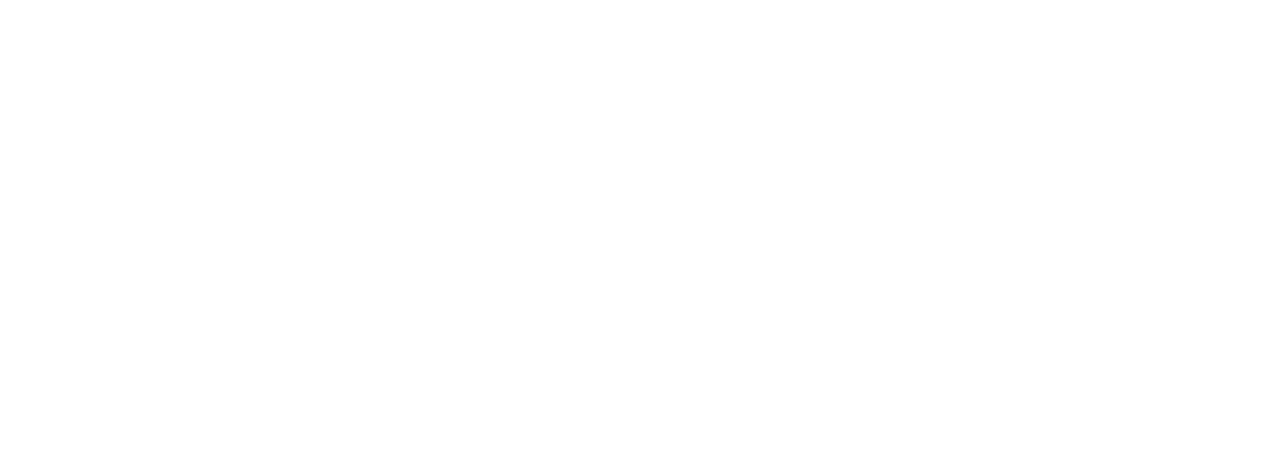
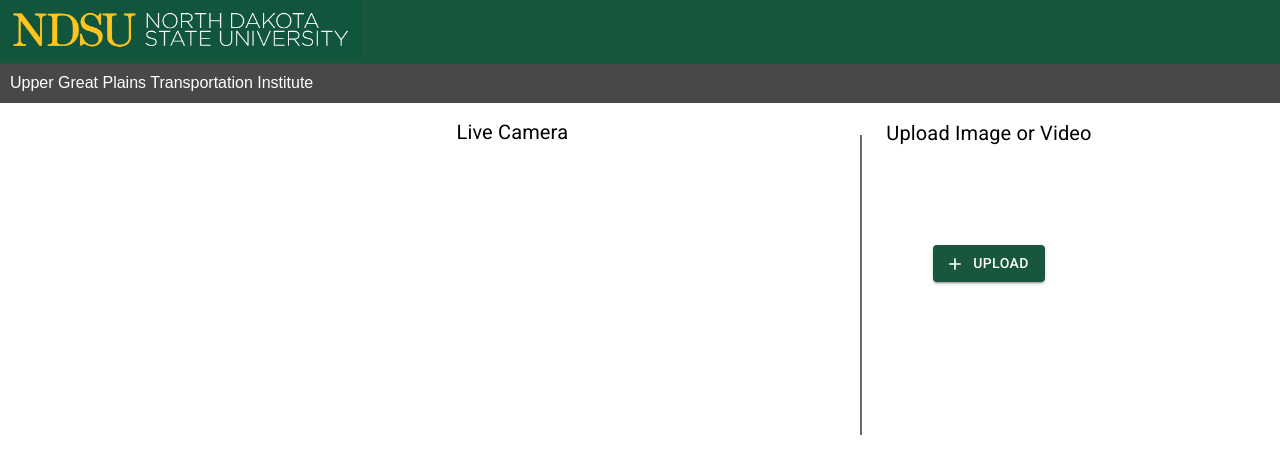
Before and after one commit to jessearonsona/Traffic-Object-Recognition, a React (Create React App) app in the folder front-end/: page /home in a window 1280 px wide. Before the commit this address had no page. Shown: the top 474 px of the page. Built offline with nearby package versions, Linux system fonts and the light colour scheme; no server answers.

Commit message:
Added homepage with webcam and upload preview

```diff
--- a/front-end/package.json
+++ b/front-end/package.json
@@ -15,6 +15,7 @@
     "react-icons": "^4.3.1",
     "react-router-dom": "^6.2.1",
     "react-scripts": "5.0.0",
+    "react-webcam": "^6.0.1",
     "web-vitals": "^2.1.4"
   },
   "scripts": {
--- a/front-end/src/App.js
+++ b/front-end/src/App.js
@@ -3,6 +3,7 @@ import { createTheme, ThemeProvider } from "@material-ui/core";
 import Login from "./pages/Login";
 import Tracking from "./pages/Tracking";
 import Conditions from "./pages/Conditions";
+import Home from "./pages/Home";
 
 const theme = createTheme({
   palette: {
@@ -23,6 +24,7 @@ function App() {
           <Route path="/" element={<Login />} />
           <Route path="/tracking" element={<Tracking />} />
           <Route path="/conditions" element={<Conditions />} />
+          <Route path="/home" element={<Home />} />
         </Routes>
       </Router>
     </ThemeProvider>
--- /dev/null
+++ b/front-end/src/pages/Home.js
@@ -0,0 +1,124 @@
+import Header from "../components/Header";
+import "../styling/Home.css";
+import {Button, Container, Grid, Input, Typography} from "@material-ui/core";
+import Webcam from "react-webcam";
+import React from "react";
+import AddIcon from '@mui/icons-material/Add';
+
+const Home = () => {
+
+    //Compatible file types
+    const imageTypes = ['jpg', 'jpeg', 'png'];
+    const videoTypes = ['mp4', 'mkv', 'wmv', 'mov'];
+
+    //Called when file is uploaded
+    function upload(event)
+    {
+        var videoSrc = document.getElementById("video-source");
+        var videoTag = document.getElementById("videoPreview");
+        var imgTag = document.getElementById("imagePreview");
+
+        //Checks if a file is uploaded
+        if (event.target.files && event.target.files[0])
+        {
+            var extension = event.target.files[0].name.split('.').pop().toLowerCase();
+            var reader = new FileReader();
+
+            //If file is image
+            if (imageTypes.includes(extension))
+            {
+                reader.onload = function(e) {
+                  imgTag.src = e.target.result;
+                }.bind(this)
+                imgTag.style.display = "block";
+                videoTag.style.display = "none";
+                document.getElementById("upload-button").style.marginTop = "5px";
+            }
+
+            //If file is video
+            else if (videoTypes.includes(extension))
+            {
+                reader.onload = function(e) {
+                  videoSrc.src = e.target.result;
+                  videoTag.load();
+                }.bind(this)
+                videoTag.style.display = "block";
+                imgTag.style.display = "none";
+                document.getElementById("upload-button").style.marginTop = "5px";
+            }
+
+            //Incompatible type
+            else
+            {
+                var error = "Incompatible file type.\nCompatible file types:\n";
+                error += imageTypes.join(", ") + ", " + videoTypes.join(", ");
+                alert(error);
+            }
+
+            reader.readAsDataURL(event.target.files[0]);
+        }
+    }
+  return (
+    <div className="container">
+      <Header />
+      <main id="mainContent">
+        <div className="center">
+            <Grid
+              container
+              direction="row"
+              justifyContent="center"
+              alignItems="center"
+            >
+                <Grid
+                    item
+                    direction="column"
+                    justifyContent="center"
+                >
+                    <Container>
+                        <Typography id="label-header" variant="h4">
+                            Live Camera
+                        </Typography>
+                        <Webcam id="webcamVideo" audio={false} mirrored={true}/>
+                    </Container>
+                </Grid>
+                <Grid
+                  item
+                  direction="column"
+                  justifyContent="center"
+                >
+                    <Container>
+                        <div id="divider" />
+                    </Container>
+                </Grid>
+                <Grid
+                  item
+                  direction="column"
+                  justifyContent="center"
+                >
+                    <Typography id="label-header" variant="h4">
+                        Upload Image or Video
+                    </Typography>
+                    <Container id="uploadContainer">
+                        <video className={"preview"} id="videoPreview" controls style={{display: 'none'}}>
+                            <source id="video-source" src="splashVideo" />
+                            Your browser does not support HTML5 video.
+                        </video>
+                        <img src="splashImage" id="imagePreview" className={"preview"} style={{display: 'none'}} />
+                        <div id="center">
+                            <label htmlFor="file-upload">
+                                <Input accept="Video/*,Image/*" id="file-upload" onChange={upload} multiple type="file" value={""} style={{display:'none'}} />
+                                <Button id="upload-button" variant="contained" color="primary" component="span" startIcon={<AddIcon />} style={{margin: "5px", marginTop: "100px"}}>
+                                    Upload
+                                </Button>
+                            </label>
+                        </div>
+                    </Container>
+                </Grid>
+            </Grid>
+        </div>
+      </main>
+    </div>
+  );
+};
+
+export default Home;
--- /dev/null
+++ b/front-end/src/styling/Home.css
@@ -0,0 +1,36 @@
+#webcamVideo {
+    height: 300px;
+}
+
+#label-header {
+    font-size: 20px;
+    text-align: center;
+}
+
+#divider {
+    width: 2px;
+    height: 300px;
+    background-color: dimgray;
+}
+
+#uploadContainer {
+    height: 303px;
+    align-items: center;
+    justify-content: center;
+    display: inline-block;
+}
+
+#center {
+    margin: 0 auto;
+    text-align: center;
+}
+
+.preview {
+    height: 260px;
+}
+
+.center {
+    display: flex;
+    justify-content: center;
+    align-items: center;
+}
```
Also changed, not shown: 1 other file (tests, documents, lock files or other folders).
